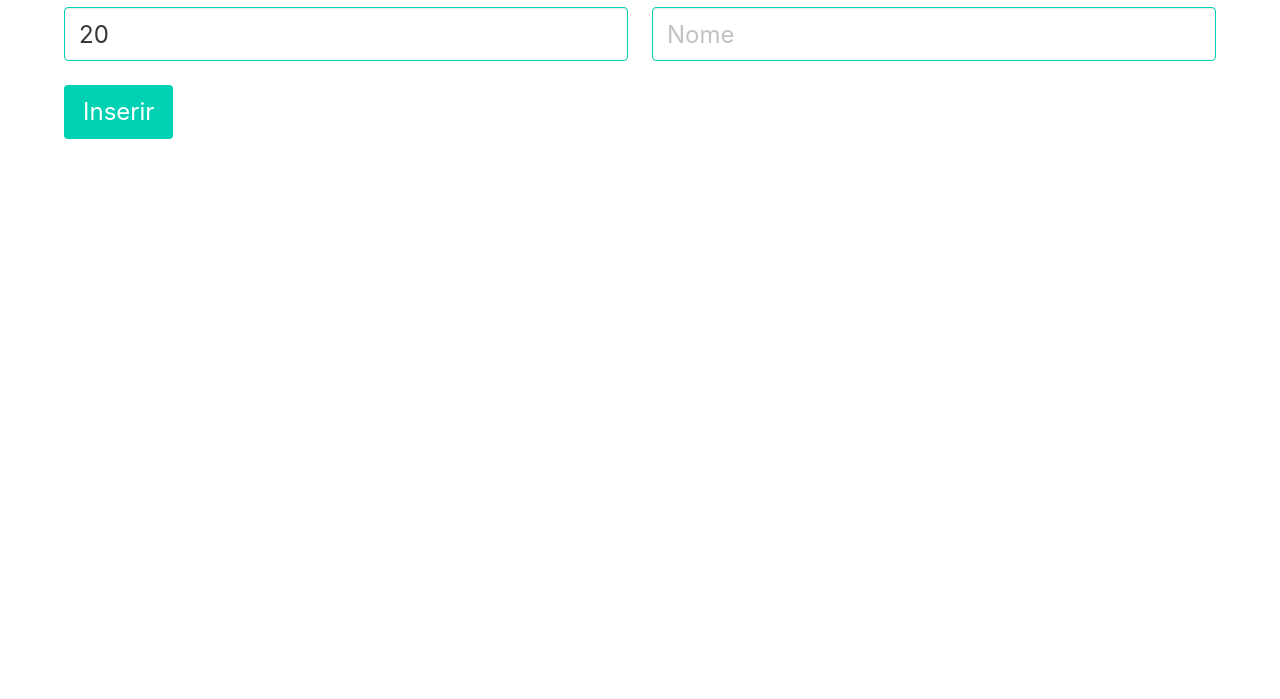
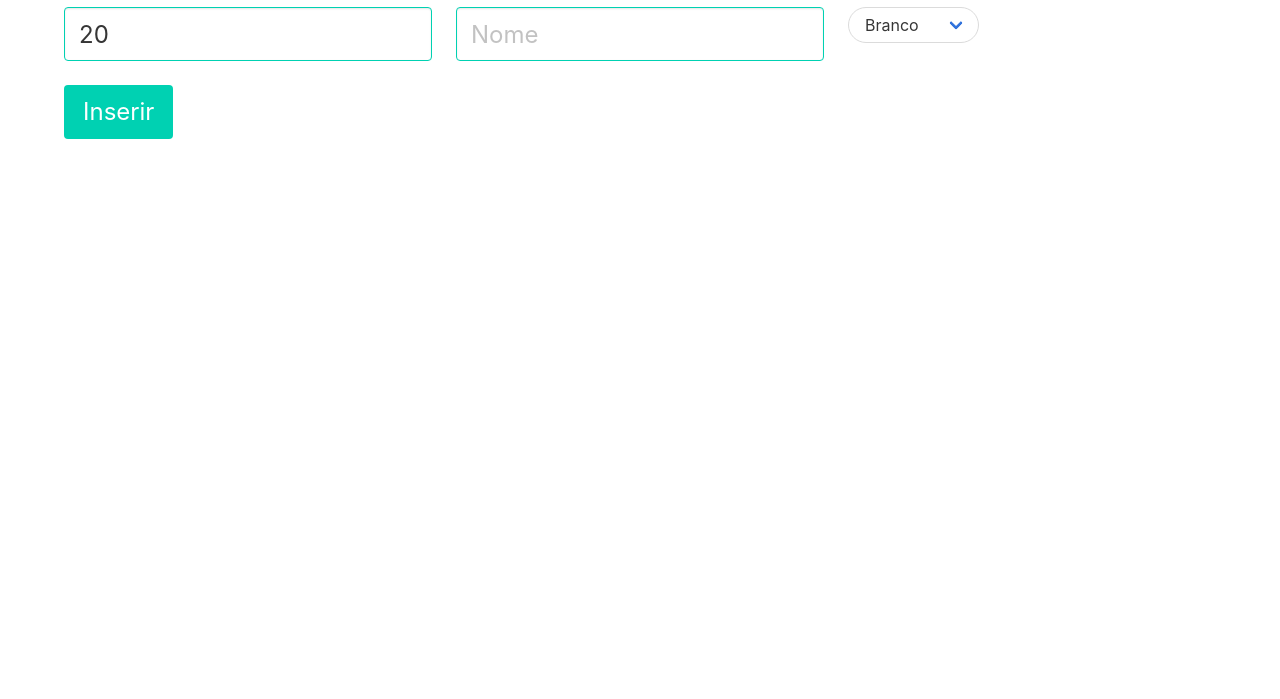
Before and after one commit to williammayy/todo_buttons, a plain HTML site: page index.html in a window 1280 px wide. Shown: the part 101-800 px from the top of the page. Drawn offline with Linux system fonts and the light colour scheme.

Commit message:
select cores
select com as cores

```diff
--- a/index.html
+++ b/index.html
@@ -39,6 +39,19 @@
                 <div class="column">
                     <input required type="text" id="itemValue" name="itemValue" size="35" class="input is-primary is-large" placeholder='Nome'>
                 </div>
+                <div class="column">
+                    <div class="select is-rounded" id="corValue" name="corValue">
+                        <select>
+                            <option value="1">Branco</option>
+                            <option value="2">Verde</option>
+                            <option value="3">Azul</option>
+                            <option value="4">Vermelho</option>
+                            <option value="5">Preto</option>
+                            <option value="6">Cinza</option>
+                            <option value="7">Roxo</option>
+                        </select>
+                    </div>
+                </div>
 
             </div>
             <button class="button is-primary is-large" id="cadastrar">Inserir</button>
```
